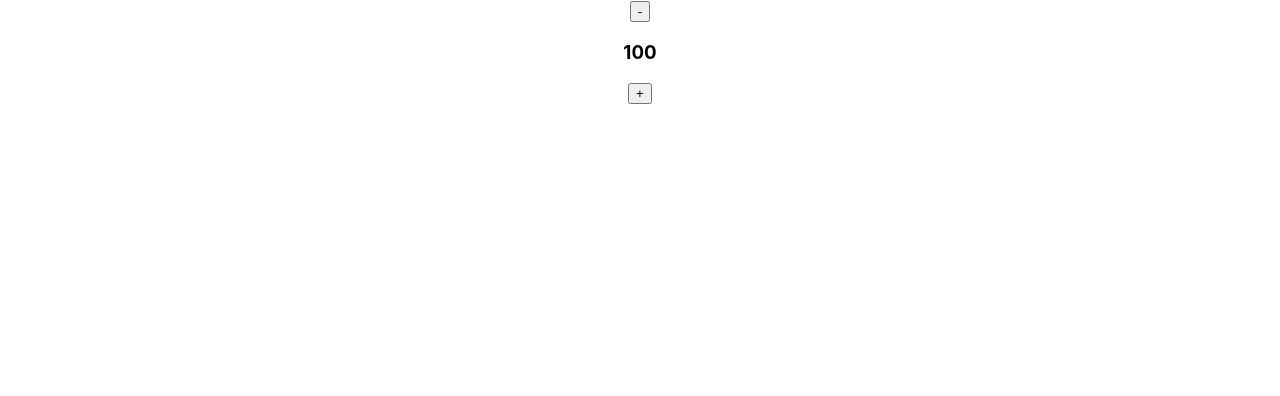
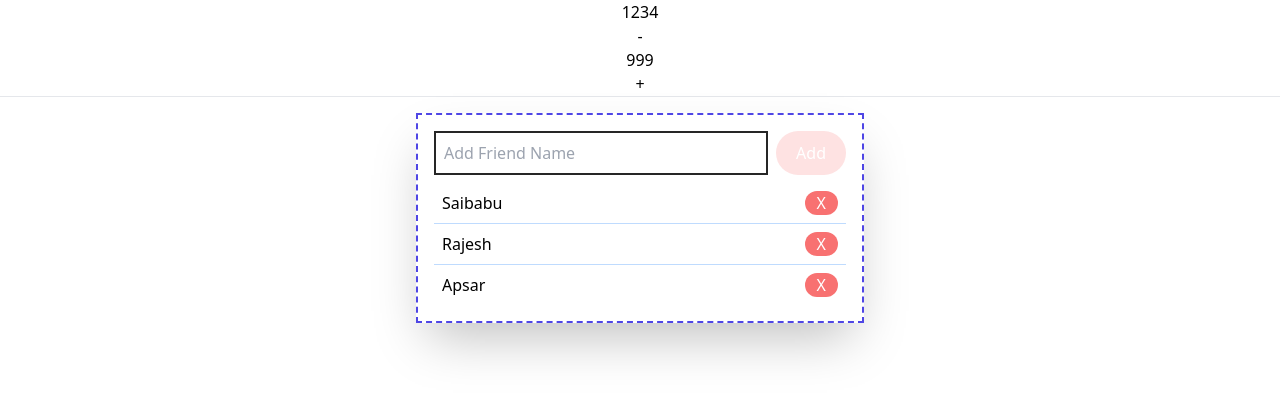
Before and after one commit to zakeer/events-app, a React (Create React App) app: page / in a window 1280 px wide. Shown: the top 396 px of the page. Built offline with nearby package versions, Linux system fonts and the light colour scheme.

Commit message:
Friends List App added with tailwind css

```diff
--- a/package.json
+++ b/package.json
@@ -36,5 +36,10 @@
       "last 1 firefox version",
       "last 1 safari version"
     ]
+  },
+  "devDependencies": {
+    "autoprefixer": "^10.4.13",
+    "postcss": "^8.4.20",
+    "tailwindcss": "^3.2.4"
   }
 }
--- /dev/null
+++ b/postcss.config.js
@@ -0,0 +1,6 @@
+module.exports = {
+  plugins: {
+    tailwindcss: {},
+    autoprefixer: {},
+  },
+}
--- a/src/App.js
+++ b/src/App.js
@@ -1,11 +1,16 @@
 import React from 'react';
 import './App.css';
-import CounterApp from './apps/counter/CounterApp';
+import MyCounterApp, { SOME_DATA as counterData } from './apps/counter/CounterApp';
+import FriendsListApp from './apps/friendsList/FriendsList';
+
 
 function App() {
   return (
     <div className="App">
-      <CounterApp />
+      {counterData}
+      <MyCounterApp />
+      <hr />
+      <FriendsListApp />
     </div>
   );
 }
--- a/src/apps/counter/CounterApp.jsx
+++ b/src/apps/counter/CounterApp.jsx
@@ -10,4 +10,8 @@ function CounterAppWithStore() {
     </Provider>
 }
 
+export const SOME_DATA = [
+    1,2,3,4
+]
+
 export default CounterAppWithStore;
--- a/src/apps/counter/components/CounterValue.jsx
+++ b/src/apps/counter/components/CounterValue.jsx
@@ -1,7 +1,17 @@
 import React from 'react';
+import { connect } from 'react-redux';
 
-function CounterValue() {
-    return <h3>100</h3>
+function CounterValue(props) {
+    console.log(":: CounterValue props ::", props);
+    return <h3>{props.value}</h3>
 }
 
-export default CounterValue;
+const mapStateToProps = (state) => {
+    console.log(":: CounterValue mapStateToProps state", state);
+    return {
+        value: state
+    }
+
+}
+
+export default connect(mapStateToProps)(CounterValue);
--- a/src/apps/counter/counter.reducer.js
+++ b/src/apps/counter/counter.reducer.js
@@ -1,6 +1,6 @@
 import { DECREMENT_ACTION, INCREMENT_ACTION } from "./counter.actions";
 
-export function counterReducers(currentState = 500, action) {
+export function counterReducers(currentState = 999, action) {
     const payload = action.payload; // optional property
     const type = action.type; // required property
     console.log(":: counterReducers ::", currentState, action)
--- /dev/null
+++ b/src/apps/friendsList/FriendsList.jsx
@@ -0,0 +1,22 @@
+import React from 'react'
+import { Provider } from 'react-redux'
+import AddFriend from './components/AddFriend'
+import Friends from './components/Friends'
+import { friendsStore } from './store/friends.store'
+
+function FriendsList() {
+  return (
+    <div className='ui-friends container mx-auto my-4 p-4 max-w-md border-dashed border-2 border-indigo-600 shadow-2xl'>
+      <AddFriend />
+      <Friends />
+    </div>
+  )
+}
+
+function FriendsListWithRedux() {
+  return <Provider store={friendsStore}>
+    <FriendsList />
+  </Provider>
+}
+
+export default FriendsListWithRedux
--- /dev/null
+++ b/src/apps/friendsList/components/AddFriend.jsx
@@ -0,0 +1,27 @@
+import React from 'react'
+import { useState } from 'react'
+import { useDispatch } from 'react-redux';
+import { ADD_FRIEND } from '../store/friends.store';
+
+function AddFriend() {
+    const [inputValue, setValue] = useState('');
+    const dispatch = useDispatch();
+
+    const addNewFriend = () => {
+        const action = {
+            type: ADD_FRIEND,
+            payload: inputValue
+        };
+        dispatch(action);
+        setValue('');
+    }
+
+    return (
+        <div className='flex mb-2'>
+            <input className='grow p-2 mr-2 border-2 border-neutral-800' placeholder='Add Friend Name' value={inputValue} onChange={e => setValue(e.target.value)} />
+            <button className='disabled:bg-red-100 w-35 bg-black rounded-full text-white px-5' disabled={!inputValue} onClick={addNewFriend}>Add</button>
+        </div>
+    )
+}
+
+export default AddFriend
--- /dev/null
+++ b/src/apps/friendsList/components/Friends.jsx
@@ -0,0 +1,35 @@
+import React from 'react'
+import { connect, useDispatch } from 'react-redux'
+import { REMOVE_FRIEND } from '../store/friends.store';
+
+function Friends(props) {
+    console.log(":: Friends -> props ::", props);
+    const dispatch = useDispatch();
+
+    const deleteFriend = (friendIndex) => {
+        const action = {
+            type: REMOVE_FRIEND,
+            payload: friendIndex
+        }
+        console.log(":: deleteFriend action", action);
+        dispatch(action)
+    }
+
+    return (
+        <ul className='divide-y divide-blue-200'>
+            {props.friends.map((friendName, idx) => <li className={`p-2 flex justify-between`} key={friendName}>
+                <span>{friendName}</span>
+                <button onClick={() => deleteFriend(idx)} className='hover:bg-red-600 hover:px-4 bg-red-400 rounded-full px-3 text-white'>X</button>
+            </li>)}
+        </ul>
+    )
+}
+
+const mapStateToProps = (state) => {
+    console.log(":: Friends -> mapStateToProps -> state ::", state);
+    return {
+        friends: state.friends
+    }
+}
+
+export default connect(mapStateToProps)(Friends); // HOC -> Higher Order Function
--- /dev/null
+++ b/src/apps/friendsList/store/friends.store.js
@@ -0,0 +1,34 @@
+import { createStore } from 'redux';
+
+export const ADD_FRIEND = 'ADD_FRIEND';
+export const REMOVE_FRIEND = 'REMOVE_FRIEND';
+
+const initialState = {
+    friends: [
+        'Saibabu',
+        'Rajesh',
+        'Apsar'
+    ]
+}
+
+function friendsReducer(currentState = initialState, action) {
+    console.log(":: friendsReducer ::", currentState, action)
+    if (action.type === ADD_FRIEND) {
+        return {
+            friends: [
+                ...currentState.friends,
+                action.payload
+            ]
+        }
+    }
+
+    if (action.type === REMOVE_FRIEND) {
+        return {
+            friends: currentState.friends.filter((value, index) => index !== action.payload)
+        }
+    }
+
+    return currentState;
+}
+
+export const friendsStore = createStore(friendsReducer)
--- a/src/index.css
+++ b/src/index.css
@@ -1,13 +1,3 @@
-body {
-  margin: 0;
-  font-family: -apple-system, BlinkMacSystemFont, 'Segoe UI', 'Roboto', 'Oxygen',
-    'Ubuntu', 'Cantarell', 'Fira Sans', 'Droid Sans', 'Helvetica Neue',
-    sans-serif;
-  -webkit-font-smoothing: antialiased;
-  -moz-osx-font-smoothing: grayscale;
-}
-
-code {
-  font-family: source-code-pro, Menlo, Monaco, Consolas, 'Courier New',
-    monospace;
-}
+@tailwind base;
+@tailwind components;
+@tailwind utilities;
--- /dev/null
+++ b/tailwind.config.js
@@ -0,0 +1,10 @@
+/** @type {import('tailwindcss').Config} */
+module.exports = {
+  content: [
+    "./src/**/*.{js,jsx,ts,tsx}",
+  ],
+  theme: {
+    extend: {},
+  },
+  plugins: [],
+}
```
Also changed, not shown: 1 other file (tests, documents, lock files or other folders).
